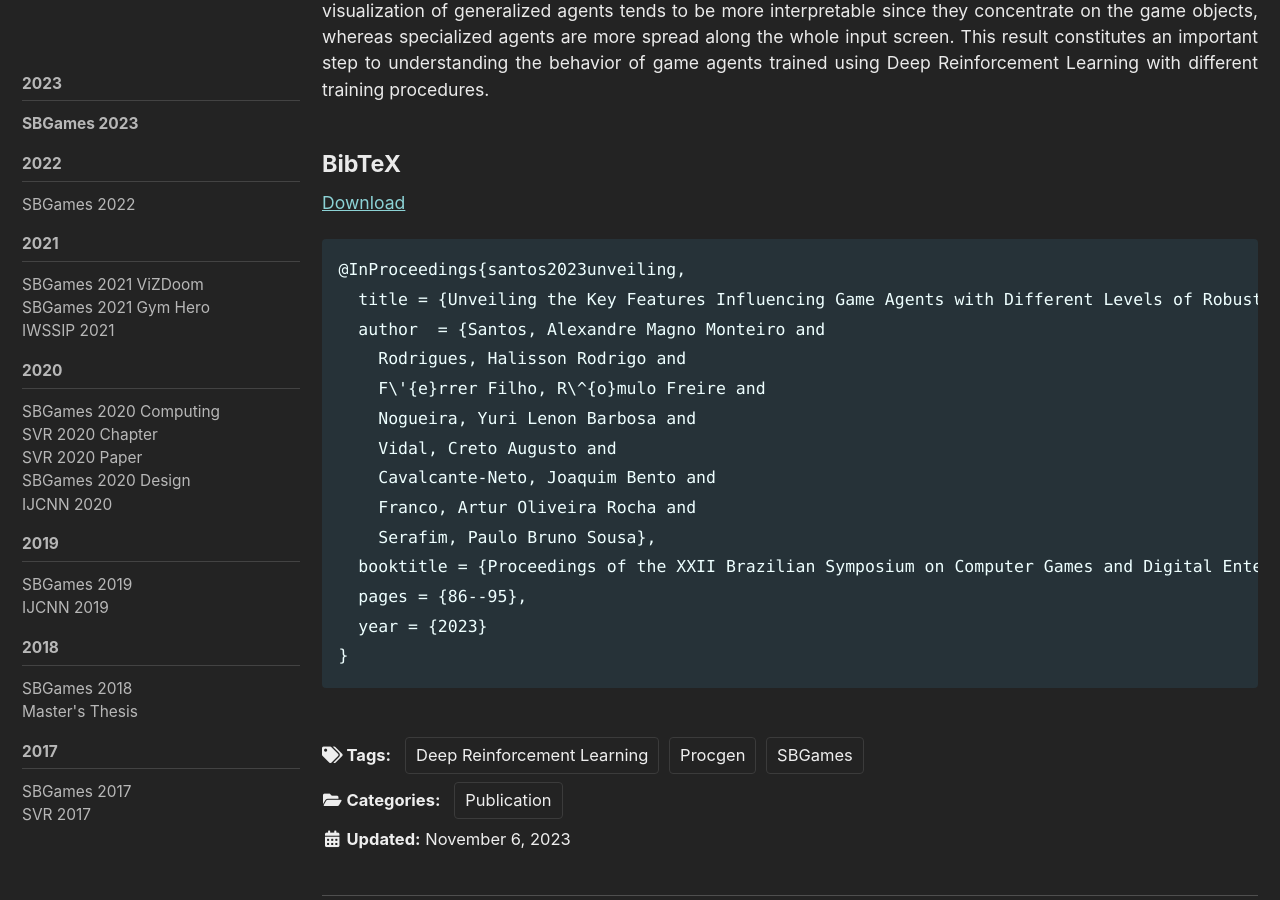
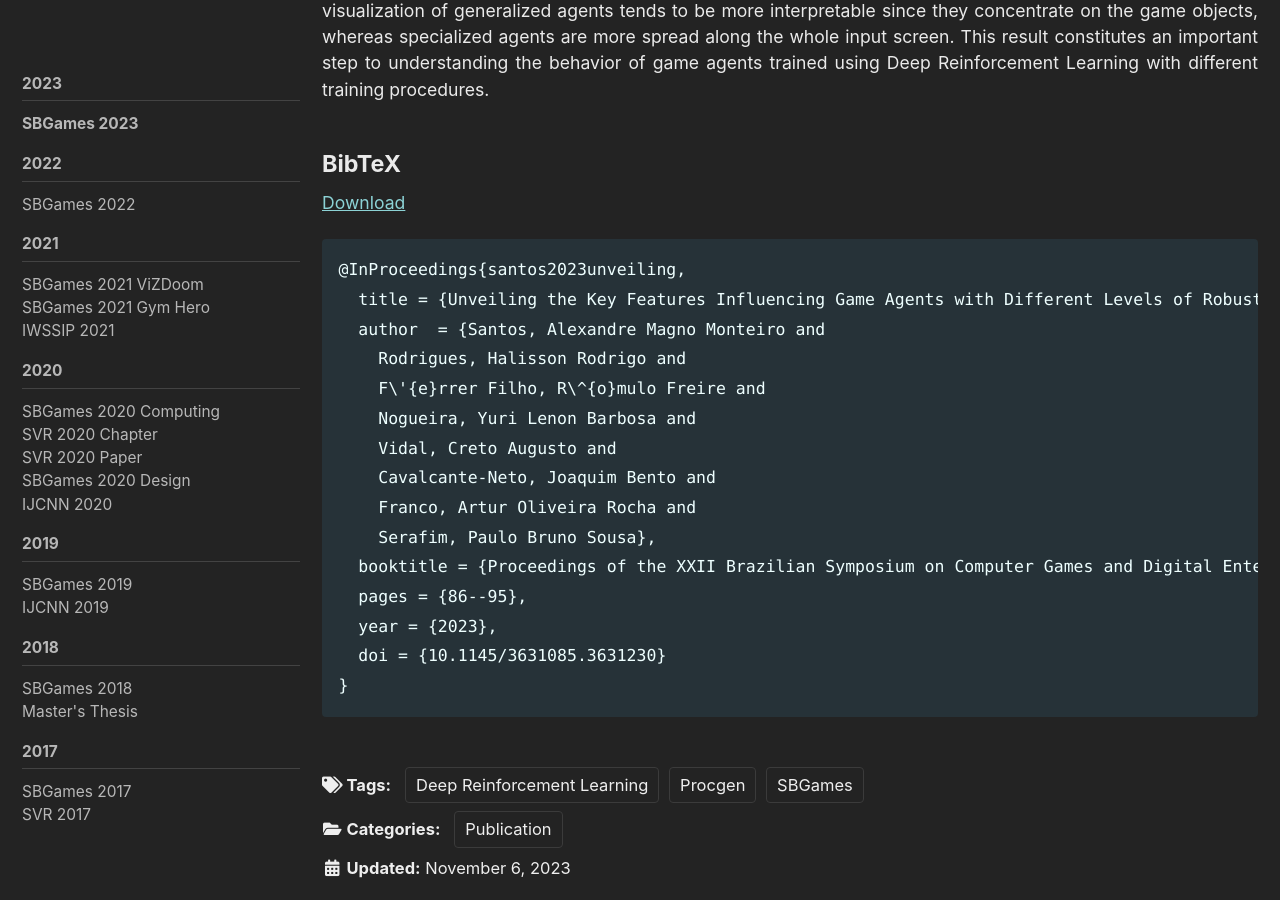
Before and after one commit to paulobruno/PersonalSite, a Jekyll site: the page built from _posts/publications/2023-11-06-SBGames-unveiling.md, in a window 1280 px wide and 900 px high, scrolled down 1225 px. Built offline with Jekyll 4.4.1, drawn with Linux system fonts in a browser that asks for light colours; cached includes are drawn as plain includes.

Commit message:
Add DOI to SBGames 2023 publication

````diff
--- a/_posts/publications/2023-11-06-SBGames-unveiling.md
+++ b/_posts/publications/2023-11-06-SBGames-unveiling.md
@@ -61,6 +61,7 @@ Training agents using Deep Reinforcement Learning methods is rapidly progressing
     Serafim, Paulo Bruno Sousa},
   booktitle = {Proceedings of the XXII Brazilian Symposium on Computer Games and Digital Entertainment (SBGames)},
   pages = {86--95},
-  year = {2023}
+  year = {2023},
+  doi = {10.1145/3631085.3631230}
 }
 ```
--- a/assets/citations/santos2023unveiling.bib
+++ b/assets/citations/santos2023unveiling.bib
@@ -10,5 +10,6 @@
     Serafim, Paulo Bruno Sousa},
   booktitle = {Proceedings of the XXII Brazilian Symposium on Computer Games and Digital Entertainment (SBGames)},
   pages = {86--95},
-  year = {2023}
+  year = {2023},
+  doi = {10.1145/3631085.3631230}
 }
````
